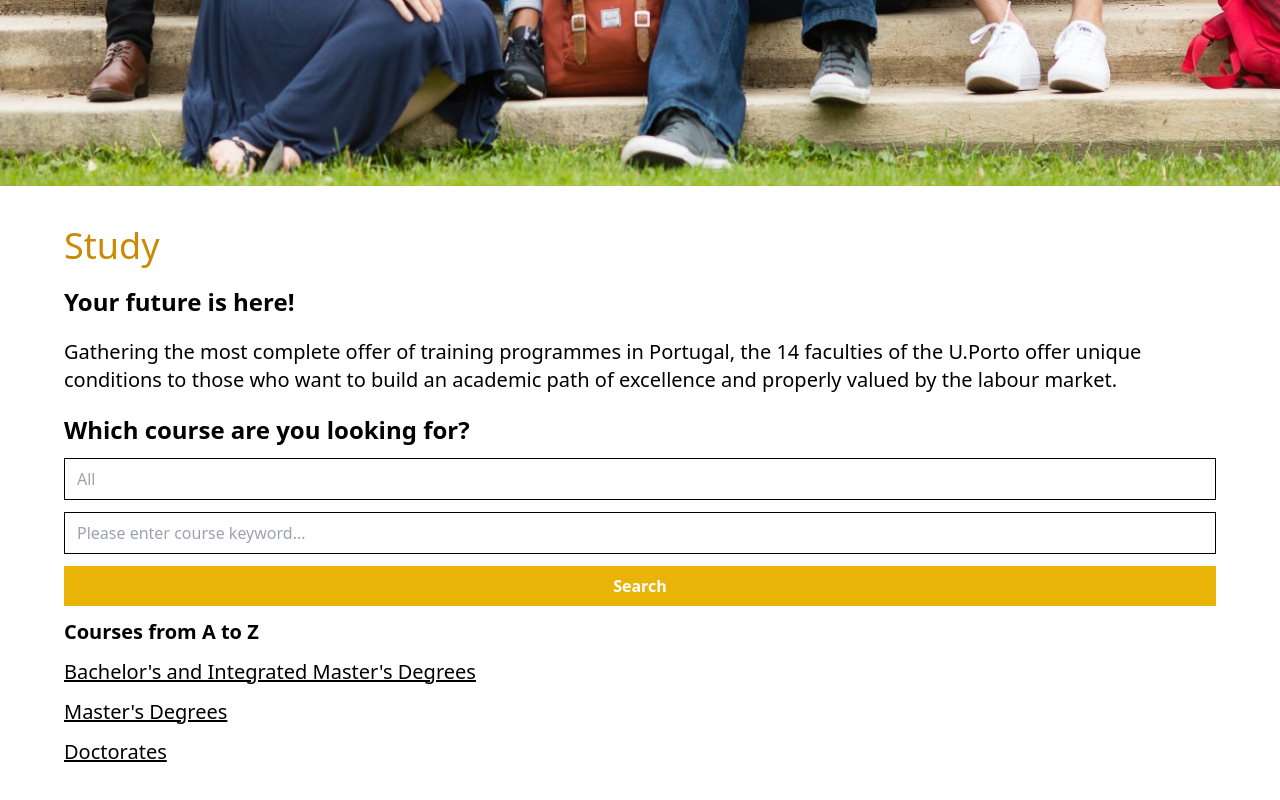
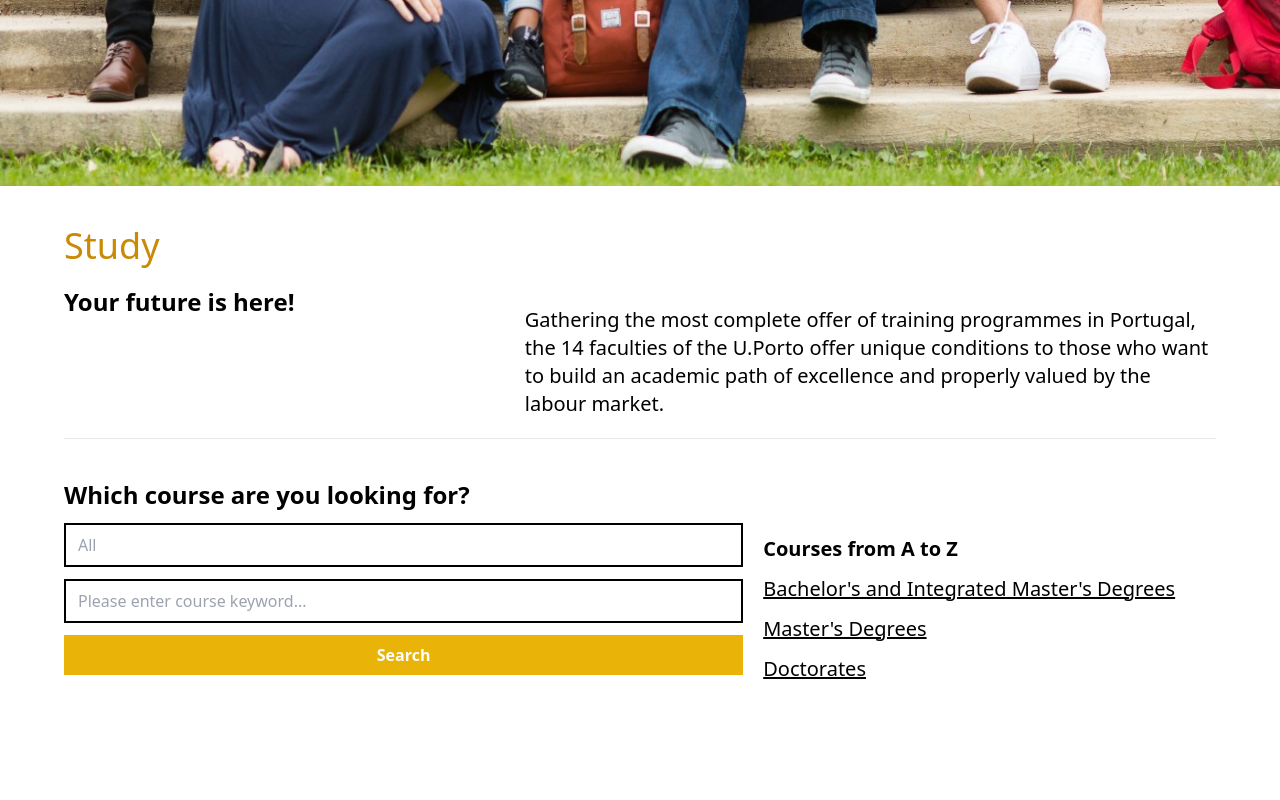
Before and after one commit to KevinRebakure/The-Gym-Cloning-7-Gate-University-of-Porto, a website: page index.html in a window 1280 px wide. Shown: the part 622-1422 px from the top of the page. After the commit the page ends 1345 px from the top, so only its background shows below. Drawn offline with nearby package versions, Linux system fonts and the light colour scheme.

Commit message:
study section desktop

```diff
--- a/index.html
+++ b/index.html
@@ -162,7 +162,7 @@
         <div class="absolute bottom-0 sm:bottom-[30%] sm:left-[10%] w-full sm:w-[40%] bg-black bg-opacity-60 h-[40%] space-y-2 p-5">
             <p class="font-semibold text-white text-2xl">Let's grow together?</p>
             <p class="text-white">Lorem ipsum dolor, sit amet consectetur adipisicing elit. Ratione omnis accusantium incidunt. Maxime, quia rerum! Voluptate, officiis? Consectetur, cum aliquid.</p>
-            <button class="bg-yellow-600 font-semibold">See More</button>
+            <button class="bg-yellow-600 font-semibold px-3">See More</button>
         </div>
 
         <!-- slide buttons -->
@@ -179,23 +179,23 @@
       <section class="px-[5%] space-y-5 py-10">
         <article class="space-y-5">
             <h1 class="text-4xl text-yellow-600">Study</h1>
-            <div class="space-y-5">
-                <h1 class="font-semibold text-2xl">Your future is here!</h1>
-                <p class="text-xl font-light">Gathering the most complete offer of training programmes in Portugal, the 14 faculties of the U.Porto offer unique conditions to those who want to build an academic path of excellence and properly valued by the labour market.</p>
+            <div class="space-y-5 sm:flex">
+                <h1 class="font-semibold text-2xl sm:w-[40%]">Your future is here!</h1>
+                <p class="text-xl font-light sm:w-[60%]">Gathering the most complete offer of training programmes in Portugal, the 14 faculties of the U.Porto offer unique conditions to those who want to build an academic path of excellence and properly valued by the labour market.</p>
             </div>
         </article>
 
-        <article class="space-y-3">
+        <article class="space-y-3 border-t pt-10">
             <h1 class="font-semibold text-2xl">Which course are you looking for?</h1>
 
-            <div class="space-y-3">
-                <form action="" class="space-y-3">
-                    <input type="text" name="" id="" placeholder="All" class="border border-black w-full px-3 py-2">
-                    <input type="text" name="" id="" placeholder="Please enter course keyword..." class="border border-black w-full px-3 py-2">
+            <div class="space-y-3 sm:flex gap-x-5">
+                <form action="" class="space-y-3 sm:w-[60%]">
+                    <input type="text" name="" id="" placeholder="All" class="border-2 border-black w-full px-3 py-2">
+                    <input type="text" name="" id="" placeholder="Please enter course keyword..." class="border-2 border-black w-full px-3 py-2">
                     <button class="text-white font-bold bg-yellow-500 w-full py-2 px-3 hover:bg-white hover:text-yellow-500 hover:border-2 hover:border-yellow-500">Search</button>
                 </form>
 
-                <div class="space-y-3">
+                <div class="space-y-3 sm:w-[40%]">
                     <h1 class="font-semibold text-xl">Courses from A to Z</h1>
                     <p class="text-xl font-light underline hover:text-yellow-500">Bachelor's and Integrated Master's Degrees</p>
                     <p class="text-xl font-light underline hover:text-yellow-500">Master's Degrees</p>
```
Also changed, not shown: src/styles/output.css.
